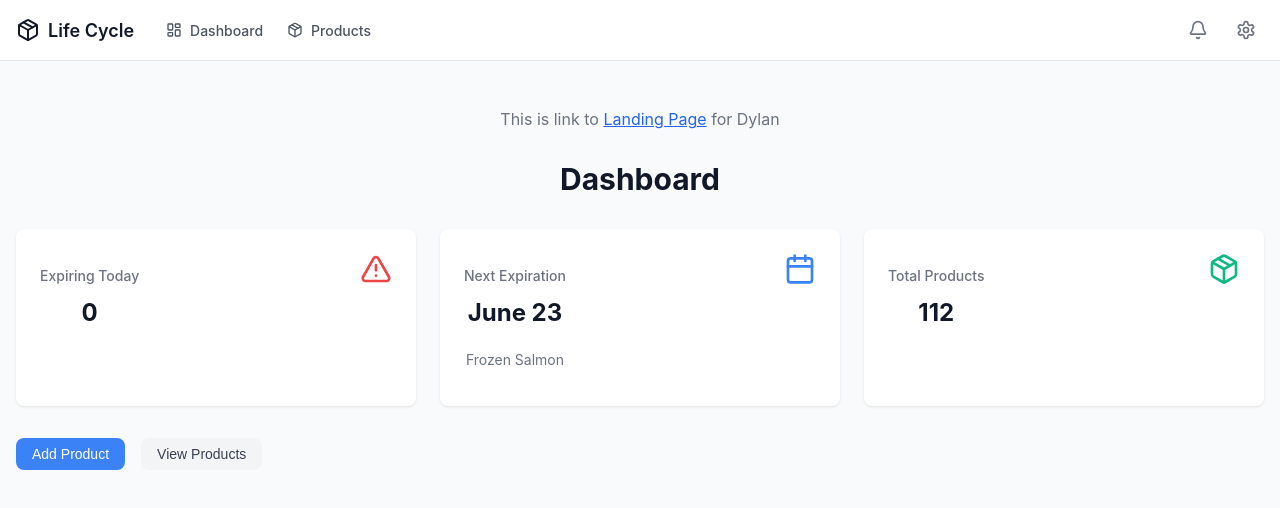
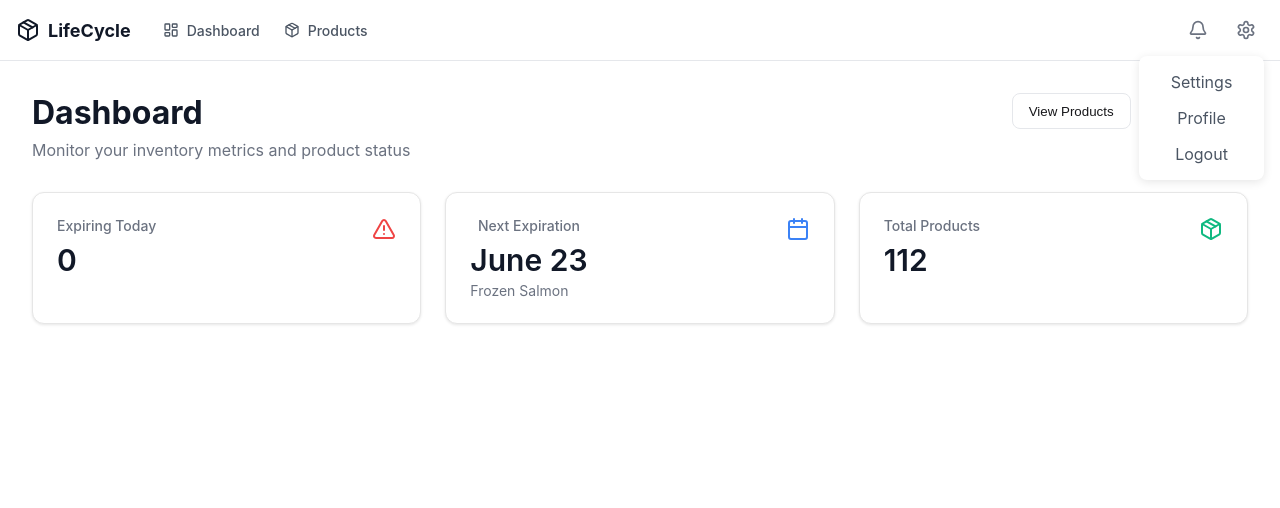
Before and after one commit to x1mmy/LifeCycle, a React (Create React App) app in the folder client/: page / in a window 1280 px wide. Both pictures are taken after a click on the button 1246 px from the left and 30 px from the top of the page. Shown: the top 508 px of the page. Built offline with nearby package versions, Linux system fonts and the light colour scheme.

Commit message:
Nav bar new UI done, added the settings drop down

```diff
--- a/client/src/MainDashboard.css
+++ b/client/src/MainDashboard.css
@@ -1,134 +1,153 @@
 
-/* Dashboard.css */
-.dashboard {
-    min-height: 100vh;
+
+.dashboard-container {
+  max-width: 1380px;
+  margin: 0 auto;
+  padding: 2rem;  /* Fixed padding */
+  box-sizing: border-box; /* Ensures padding is included in width calculation */
+  width: 100%;
+}
+
+/* Add media query to maintain padding */
+@media (max-width: 768px) {
+  .dashboard-container {
+      padding: 2rem; /* Keep the same padding on mobile */
+  }
+}
+
+.dashboard-header {
+  display: flex;
+  justify-content: space-between;
+  align-items: flex-start;
+  margin-bottom: 2rem;
+}
+
+.header-content {
+  flex: 1;
+  text-align: left;
+}
+
+.dashboard-title {
+  font-size: 2rem;
+  font-weight: 700;
+  color: #111827;
+  margin: 0;
+}
+
+.dashboard-subtitle {
+  color: #6b7280;
+  margin: 0.5rem 0 0 0;
+  font-size: 1rem;
+}
+
+.header-actions {
+  display: flex;
+  gap: 0.75rem;
+}
+
+.action-button {
+  padding: 0.6rem 1rem;
+  border-radius: 0.5rem;
+  font-weight: 500;
+  cursor: pointer;
+  transition: all 0.2s;
+  border: none;
+}
+
+.action-button.primary {
+  background-color: #18181b;
+  color: white;
+}
+
+.action-button.primary:hover {
+  background-color: #27272a;
+}
+
+.action-button.secondary {
+  background-color: white;
+  color: #18181b;
+  border: 1px solid #e5e7eb;
+}
+
+.action-button.secondary:hover {
   background-color: #f9fafb;
 }
 
-
-  /* Main Content Styles */
-  .main-content {
-    max-width: 1280px;
-    margin: 0 auto;
-    padding: 2rem 1rem;
+.metrics-grid {
+  display: grid;
+  grid-template-columns: repeat(3, 1fr);
+  gap: 1.5rem;
 }
 
-  .team-link {
-    margin-bottom: 2rem;
-    text-align: center;
-    color: #6b7280;
+.metric-card {
+  background: white;
+  border: 1px solid #e6e6e6;
+  border-radius: 0.75rem;
+  padding: 1.5rem;
+  box-shadow: 0 1px 3px rgba(0, 0, 0, 0.1);
 }
 
-  .team-link a {
-    color: #2563eb;
-    text-decoration: underline;
-  }
-
-  .team-link a:hover {
-    color: #1d4ed8;
-  }
-
-  .dashboard-title {
-    font-size: 1.875rem;
-    font-weight: 700;
-    color: #111827;
-    margin-bottom: 2rem;
-  }
-
-  /* Cards Grid */
-  .cards-grid {
-    display: grid;
-    grid-template-columns: repeat(1, 1fr);
-    gap: 1.5rem;
-    margin-bottom: 2rem;
-  }
-
-  @media (min-width: 768px) {
-    .cards-grid {
-      grid-template-columns: repeat(3, 1fr);
-    }
-  }
-
-  /* Card Styles */
-  .card {
-    background-color: white;
-    border-radius: 0.5rem;
-    box-shadow: 0 1px 3px rgba(0, 0, 0, 0.1);
-    padding: 1.5rem;
-  }
-
-  .card-content {
+.metric-content {
   display: flex;
   justify-content: space-between;
   align-items: flex-start;
 }
 
-  .card-label {
+.metric-title {
   font-size: 0.875rem;
   font-weight: 500;
   color: #6b7280;
+  margin: 0 0 0.5rem 0;
 }
 
-  .card-value {
-    font-size: 1.5rem;
-    font-weight: 700;
+.metric-value {
+  font-size: 1.875rem;
+  font-weight: 600;
   color: #111827;
-    margin-top: 0.25rem;
+  margin: 0;
+  text-align: left;
 }
 
-  .card-subtitle {
+.metric-subtitle {
   font-size: 0.875rem;
   color: #6b7280;
-    margin-top: 0.25rem;
+  margin: 0.25rem 0 0 0;
+  text-align: left;
 }
 
-  .card-icon {
-    width: 2rem;
-    height: 2rem;
+.metric-icon {
+  width: 1.5rem;
+  height: 1.5rem;
 }
 
-  .card-icon.alert {
+.metric-icon.alert {
   color: #ef4444;
 }
 
-  .card-icon.calendar {
+.metric-icon.calendar {
   color: #3b82f6;
 }
 
-  .card-icon.package {
+.metric-icon.package {
   color: #10b981;
 }
 
-  /* Button Styles */
-  .action-buttons {
-    display: flex;
+/* Responsive Design */
+@media (max-width: 768px) {
+  .dashboard-header {
+    flex-direction: column;
     gap: 1rem;
   }
 
-  .btn {
-    padding: 0.5rem 1rem;
-    border-radius: 0.5rem;
-    font-size: 0.875rem;
-    font-weight: 500;
-    cursor: pointer;
-    transition: background-color 0.2s;
-    border: none;
+  .header-actions {
+    width: 100%;
   }
 
-  .btn-primary {
-    background-color: #3b82f6;
-    color: white;
+  .action-button {
+    flex: 1;
   }
 
-  .btn-primary:hover {
-    background-color: #2563eb;
+  .metrics-grid {
+    grid-template-columns: 1fr;
   }
-
-  .btn-secondary {
-    background-color: #f3f4f6;
-    color: #374151;
 }
-
-  .btn-secondary:hover {
-    background-color: #e5e7eb;
-  }
--- a/client/src/MainDashboard.js
+++ b/client/src/MainDashboard.js
@@ -1,79 +1,64 @@
 import React from 'react';
-
-// Desc: Main Dashboard component
-import './App.css';
-import { Link, Navigate } from 'react-router-dom';  // Add this import
-import { Calendar, Package, AlertTriangle } from 'lucide-react';
 import { useNavigate } from 'react-router-dom';
+import { AlertTriangle, Calendar, Package } from 'lucide-react';
 import './MainDashboard.css';
-
-
 
 const Dashboard = () => {
   const navigate = useNavigate();
 
-    // useEffect(){
-
-    // }
-
   return (
-      <div className="dashboard">
-
-
-        {/* Main Content */}
-        <div className="main-content">
-          {/* Team Member Link */}
-          <div className="team-link">
-            <p>
-              This is link to{' '}
-              <a href="./#/landing">Landing Page</a>{' '}
-              for Dylan
-            </p>
+    <div className="dashboard-container">
+      <div className="dashboard-header">
+        <div className="header-content">
+          <h1 className="dashboard-title">Dashboard</h1>
+          <p className="dashboard-subtitle">Monitor your inventory metrics and product status</p>
         </div>
-
-          <h1 className="dashboard-title">Dashboard</h1>
-
-          <div className="cards-grid">
-            {/* Expiring Today Card */}
-            <div className="card">
-              <div className="card-content">
-                <div>
-                  <p className="card-label">Expiring Today</p>
-                  <h3 className="card-value">0</h3>
-                </div>
-                <AlertTriangle className="card-icon alert" />
+        <div className="header-actions">
+          <button
+            className="action-button secondary"
+            onClick={() => navigate('/products')}
+          >
+            View Products
+          </button>
+          <button
+            className="action-button primary"
+            onClick={() => navigate('/products')}
+          >
+            Add Product
+          </button>
         </div>
       </div>
 
-            {/* Expiring Soon Card */}
-            <div className="card">
-              <div className="card-content">
+      <div className="metrics-grid">
+        <div className="metric-card">
+          <div className="metric-content">
             <div>
-                  <p className="card-label">Next Expiration</p>
-                  <h3 className="card-value">June 23</h3>
-                  <p className="card-subtitle">Frozen Salmon</p>
+              <h3 className="metric-title">Expiring Today</h3>
+              <p className="metric-value">0</p>
             </div>
-                <Calendar className="card-icon calendar" />
+            <AlertTriangle className="metric-icon alert" />
           </div>
         </div>
 
-            {/* Total Products Card */}
-            <div className="card">
-              <div className="card-content">
+        <div className="metric-card">
+          <div className="metric-content">
             <div>
-                  <p className="card-label">Total Products</p>
-                  <h3 className="card-value">112</h3>
-                  {/* need to make this dynamic from DB */}
+              <h3 className="metric-title">Next Expiration</h3>
+              <p className="metric-value">June 23</p>
+              <p className="metric-subtitle">Frozen Salmon</p>
             </div>
-                <Package className="card-icon package" />
-              </div>
+            <Calendar className="metric-icon calendar" />
           </div>
         </div>
 
-          {/* Action Buttons */}
-          <div className="action-buttons">
-            <button className="btn btn-primary" onClick={() => navigate('/products')}>Add Product</button>
-            <button className="btn btn-secondary" onClick={() => navigate('/products')}>View Products</button>
+        <div className="metric-card">
+          <div className="metric-content">
+            <div>
+              <h3 className="metric-title">Total Products</h3>
+              <p className="metric-value">112</p>
+            </div>
+            <Package className="metric-icon package" />
+          </div>
         </div>
       </div>
     </div>
--- a/client/src/Navbar.css
+++ b/client/src/Navbar.css
@@ -9,12 +9,13 @@
 }
 
 .navbar-container {
-    max-width: 1280px;
+    max-width: 1380px;
     margin: 0 auto;
     padding: 0.75rem 1rem;
     display: flex;
     justify-content: space-between;
     align-items: center;
+
 }
 
 .navbar-left {
@@ -39,6 +40,7 @@
 .brand-name {
     font-weight: 600;
     font-size: 1.125rem;
+    font-weight: bolder;
 }
 
 .nav-links {
@@ -93,10 +95,36 @@
     color: #6b7280;
 }
 
-.profile-img {
-    width: 32px;
-    height: 32px;
-    border-radius: 9999px;
+.settings-container {
+    position: relative;
+}
+
+.settings-dropdown {
+    position: absolute;
+    top: 100%;
+    right: 0;
+    background-color: white;
+    border-radius: 8px;
+    box-shadow: 0 2px 10px rgba(0, 0, 0, 0.1);
+    min-width: 125px;
+    padding: 8px 0;
+    margin-top: 8px;
+    z-index: 1000;
+}
+
+
+
+.dropdown-item {
+    display: block;
+    padding: 8px 16px;
+    color: #4b5563;
+    text-decoration: none;
+    transition: background-color 0.2s;
+}
+
+.dropdown-item:hover {
+    background-color: #f3f4f6;
+    color: #111827;
 }
 
 @media (min-width: 768px) {
--- a/client/src/Navbar.js
+++ b/client/src/Navbar.js
@@ -1,24 +1,34 @@
 // This is the main app nav bar component
 import { Link } from 'react-router-dom';
 import './Navbar.css';
-import React from 'react';
+import React, { useState,useEffect, useRef } from 'react';
 
 import { Package, LayoutDashboard, Bell, Settings } from "lucide-react"
 
 function Navbar() {
-    // return (
-    //     <nav className="navbar">
-    //         <ul className='nav-links'>
-    //             <li>
-    //                 <Link to="/">Dashboard</Link>
-    //             </li>
-    //             <li>
-    //                 <Link to="/products">Products</Link>
-    //             </li>
-    //         </ul>
-    //         <img className='profile-img' src="/images/profileimg.webp" onClick={'./'} />
-    //     </nav>
-    // );
+
+    //This is the state for the settings menu
+    const [isSettingsOpen, setIsSettingsOpen] = useState(false);
+
+     // This is the reference for the settings dropdown
+    const dropdownRef = useRef(null);
+
+    //This is the function to toggle the settings menu
+    const toggleSettings = () => {
+        setIsSettingsOpen(!isSettingsOpen);
+    };
+
+    useEffect(() => {
+        const handleClickOutside = (event) => {
+            // This is the function to close the settings menu if the user clicks outside of it
+            if (dropdownRef.current && !dropdownRef.current.contains(event.target)) {
+                setIsSettingsOpen(false); // This sets the settings menu to false
+            }
+        };
+        // This is the event listener for the click outside of the settings menu
+        document.addEventListener('click', handleClickOutside);
+        return () => document.removeEventListener('click', handleClickOutside);
+    }, []);
 
     return (
         <nav className='navbar'>
@@ -26,7 +36,7 @@ function Navbar() {
                 <div className="navbar-left">
                     <Link to="/" className="navbar-brand">
                         <Package className="brand-icon" />
-                        <span className="brand-name">Life Cycle</span>
+                        <span className="brand-name">LifeCycle</span>
                     </Link>
 
                     <div className="nav-links">
@@ -45,9 +55,23 @@ function Navbar() {
                     <button className="icon-button" aria-label="Notifications">
                         <Bell className="action-icon" />
                     </button>
-                    <button className="icon-button" aria-label="Settings">
-                        <Settings className="action-icon" />
-                    </button>
+                    <div className="settings-container" ref={dropdownRef}> {/* This is the reference for the settings dropdown */}
+
+                        <button
+                            className="icon-button"
+                            aria-label="Settings"
+                            onClick={toggleSettings}
+                        >
+                            <Settings className="action-icon" />
+                        </button>
+                        {isSettingsOpen && (
+                            <div className="settings-dropdown">
+                                <Link to="/settings" className="dropdown-item">Settings</Link>
+                                <Link to="/profile" className="dropdown-item">Profile</Link>
+                                <Link to="/logout" className="dropdown-item">Logout</Link>
+                            </div>
+                        )}
+                    </div>
                 </div>
             </div>
         </nav>
```
Lines whose indentation alone changed are shown as unchanged.
